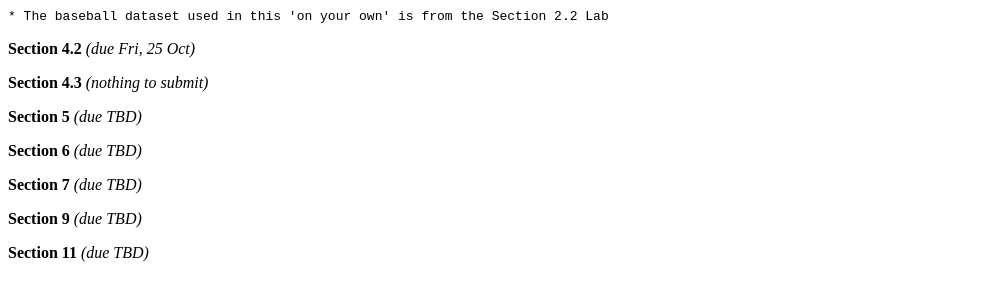
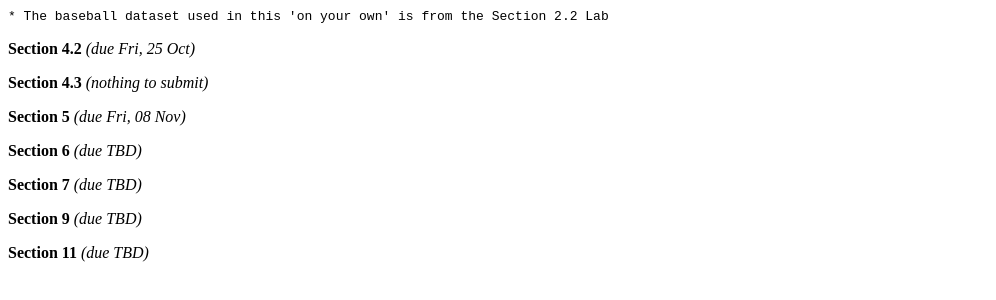
Before and after one commit to danielmichaelcicala/danielmichaelcicala.github.io, a Jekyll site: the page teaching/reports_stat_f19.html, which Jekyll copies as it is, in a window 1280 px wide. Shown: the part 374-674 px from the top of the page, without its empty margins (0-996 px from the left). Built offline with Jekyll 4.4.1, drawn with Linux system fonts in a browser that asks for light colours.

Commit message:
update hw due dates

```diff
--- a/teaching/hw_calc02_f19.html
+++ b/teaching/hw_calc02_f19.html
@@ -77,7 +77,7 @@ homework is only graded for completion.</p>
   <em>(due+quiz Mon 4 Nov)</em></p>
 <p><strong>Section 3.10</strong>
   14, 16, 18, 28, 30, 48, 50, 52, 54
-  <em>(due+quiz TBD)</em></p>
+  <em>(due+quiz Fri, 08 Nov)</em></p>
 <p><strong>Section 3.11</strong>
   12, 14, 16, 20, 22, 31, 36, 43
   <em>(due+quiz TBD)</em></p>
--- a/teaching/hw_calc07_f19.html
+++ b/teaching/hw_calc07_f19.html
@@ -74,7 +74,7 @@ homework is only graded for completion.</p>
   <em>(due+quiz Mon 4 Nov)</em></p>
 <p><strong>Section 3.10</strong>
   14, 16, 18, 28, 30, 48, 50, 52, 54
-  <em>(due+quiz TBD)</em></p>
+  <em>(due+quiz Wed, 06 Nov)</em></p>
 <p><strong>Section 3.11</strong>
   12, 14, 16, 20, 22, 31, 36, 43
   <em>(due+quiz TBD)</em></p>
--- a/teaching/reports_stat_f19.html
+++ b/teaching/reports_stat_f19.html
@@ -27,7 +27,7 @@ pandoc reports_stat_f19.md -f markdown -t html -s -o reports_stat_f19.html
 <pre><code>* The baseball dataset used in this &#39;on your own&#39; is from the Section 2.2 Lab</code></pre>
 <p><strong>Section 4.2</strong> <em>(due Fri, 25 Oct)</em></p>
 <p><strong>Section 4.3</strong> <em>(nothing to submit)</em></p>
-<p><strong>Section 5</strong> <em>(due TBD)</em></p>
+<p><strong>Section 5</strong> <em>(due Fri, 08 Nov)</em></p>
 <p><strong>Section 6</strong> <em>(due TBD)</em></p>
 <p><strong>Section 7</strong> <em>(due TBD)</em></p>
 <p><strong>Section 9</strong> <em>(due TBD)</em></p>
```
